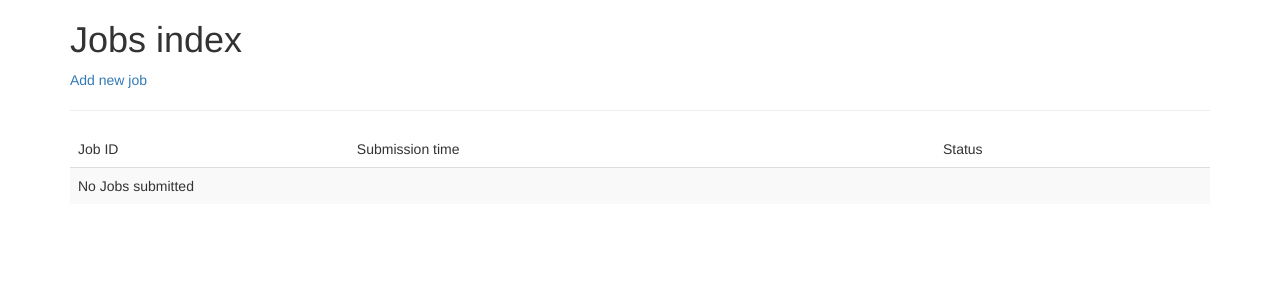
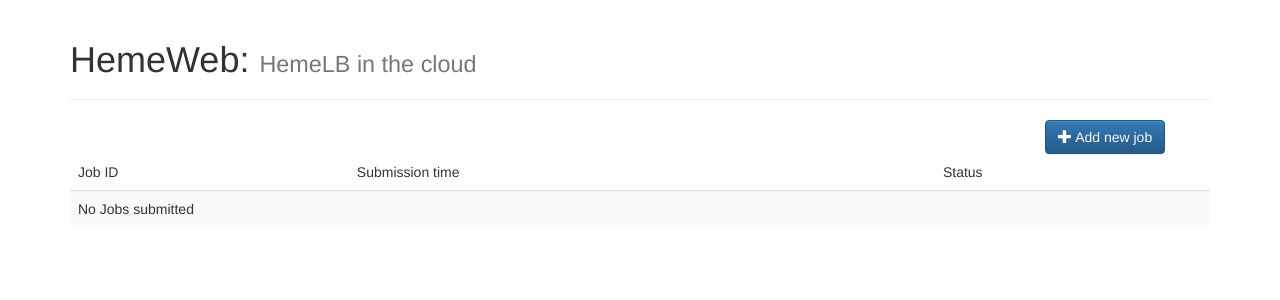
Before and after one commit to SeiryuZ/HemeWeb, a Django app: template src/templates/jobs/index.html in a window 1280 px wide. Shown: the top 300 px of the page. Run offline with Django 3.2, Linux system fonts and the light colour scheme; the template is opened without the code that fills it, so the values that code supplies are empty; some libraries are stand-ins or nearby versions.

Commit message:
Styling update on index page

```diff
--- a/src/templates/base.html
+++ b/src/templates/base.html
@@ -14,6 +14,9 @@
   <body>
 
     <div class="container">
+      <div class="page-header">
+        <h1>HemeWeb: <small>HemeLB in the cloud</small></h1>
+      </div>
     {% block body %}
 
     {% endblock %}
--- a/src/templates/jobs/index.html
+++ b/src/templates/jobs/index.html
@@ -2,12 +2,17 @@
 
 {% block body %}
 
-<h1>Jobs index</h1>
 
-<a href="{% url 'jobs:add' %}">Add new job</a>
-
-<hr>
-
+<div class="row">
+<div class="col-lg-2 col-lg-offset-10">
+  <a href="{% url 'jobs:add' %}" class="btn btn-primary">
+    <span class="glyphicon glyphicon-plus" aria-hidden="true"></span>
+    Add new job
+  </a>
+</div>
+</div>
+<div class="row">
+  <div class="col-lg-12">
     <table class="table table-striped">
       <thead>
         <tr>
@@ -35,15 +40,39 @@
       </tbody>
     </table>
 
+
+  </div>
+</div>
+
+<div class="row">
+  <div class="col-lg-12">
     {% if is_paginated %}
+      <nav>
+        <ul class="pagination">
+
           {% if page_obj.has_previous %}
-    <a href="?page={{ page_obj.previous_page_number }}">previous</a>
+          <li>
+            <a href="?page={{ page_obj.prev_page }}" aria-label="Previous">
+              <span aria-hidden="true">&laquo;</span>
+            </a>
+          </li>
           {% endif %}
-  <a>{{ page_obj.number }} / {{ page_obj.paginator.num_pages }}</a>
+
+          <li><a>{{ page_obj.number }} / {{ page_obj.paginator.num_pages }}</a></li>
 
           {% if page_obj.has_next %}
-  <a href="?page={{ page_obj.next_page_number }}">next</a>
+          <li>
+            <a href="?page={{ page_obj.next_page_number }}" aria-label="Next">
+              <span aria-hidden="true">&raquo;</span>
+            </a>
+          </li>
           {% endif %}
+        </ul>
+      </nav>
+
     {% endif %}
 
+  </div>
+</div>
+
 {% endblock %}
```
Lines whose indentation alone changed are shown as unchanged.
